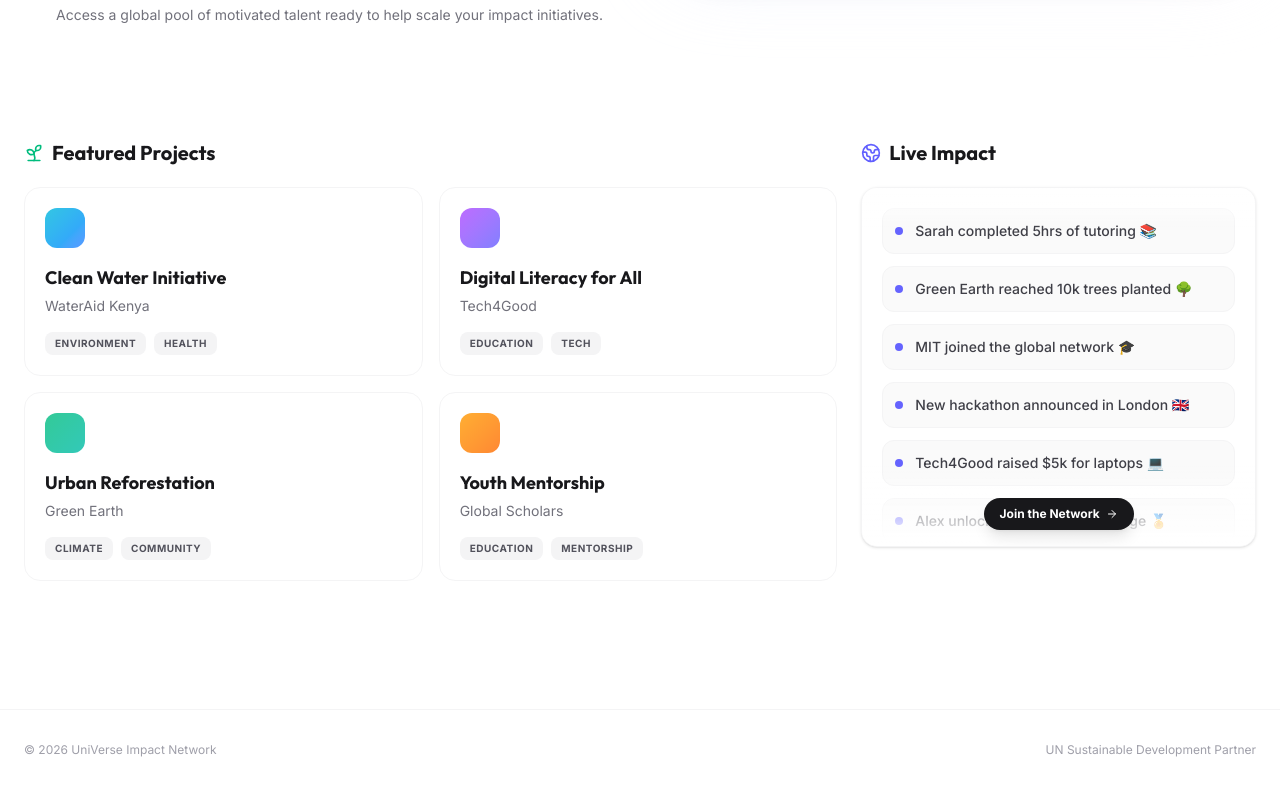
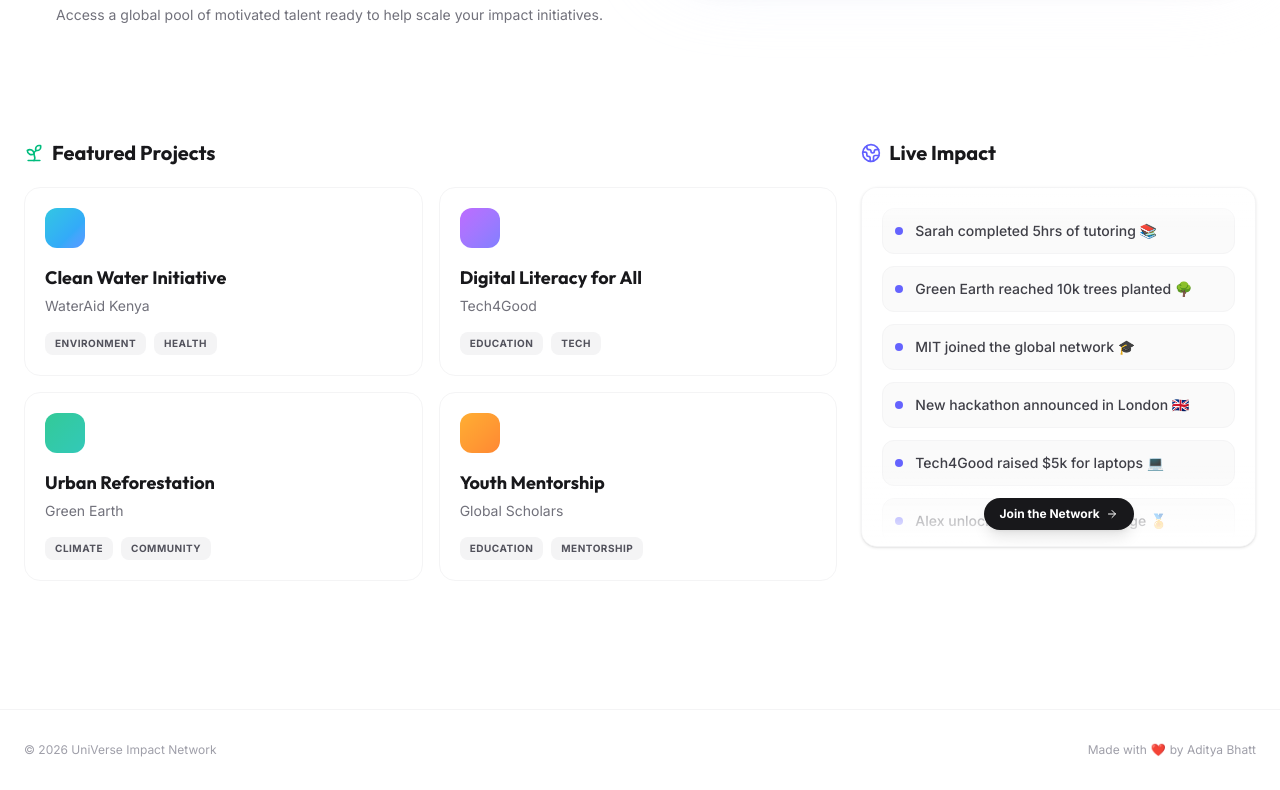
Before and after one commit to PerSis2863/UniVerse, a Next.js app in the folder apps/web/: page / in a window 1280 px wide. Shown: the part 1369-2159 px from the top of the page. Built offline with nearby package versions, Linux system fonts and the light colour scheme; no server answers.

Commit message:
chore: restore made with love footer text

```diff
--- a/apps/web/src/app/(auth)/layout.tsx
+++ b/apps/web/src/app/(auth)/layout.tsx
@@ -65,7 +65,7 @@ export default function AuthLayout({ children }: { children: React.ReactNode })
           {/* Footer */}
           <div className="text-zinc-600 text-xs flex items-center justify-between">
             <span>© 2026 UniVerse Impact Network</span>
-            <span>UN Sustainable Development Partner</span>
+            <span className="flex items-center gap-1">Made with <span className="text-red-500">❤️</span> by Aditya Bhatt</span>
           </div>
         </div>
       </div>
--- a/apps/web/src/app/page.tsx
+++ b/apps/web/src/app/page.tsx
@@ -274,7 +274,7 @@ export default function ShowcasePage() {
       {/* Footer */}
       <footer className="relative z-10 border-t border-zinc-100 dark:border-white/[0.06] px-6 py-8 max-w-7xl mx-auto flex items-center justify-between text-xs text-zinc-400 dark:text-zinc-600">
         <span>© 2026 UniVerse Impact Network</span>
-        <span>UN Sustainable Development Partner</span>
+        <span className="flex items-center gap-1">Made with <span className="text-red-500">❤️</span> by Aditya Bhatt</span>
       </footer>
     </div>
   );
```
